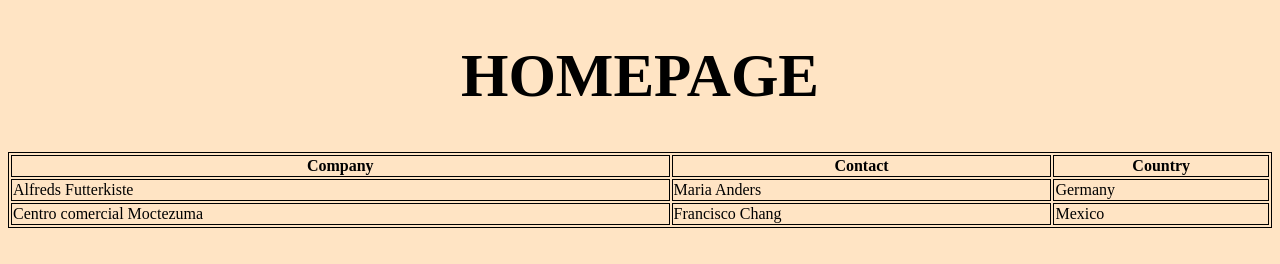
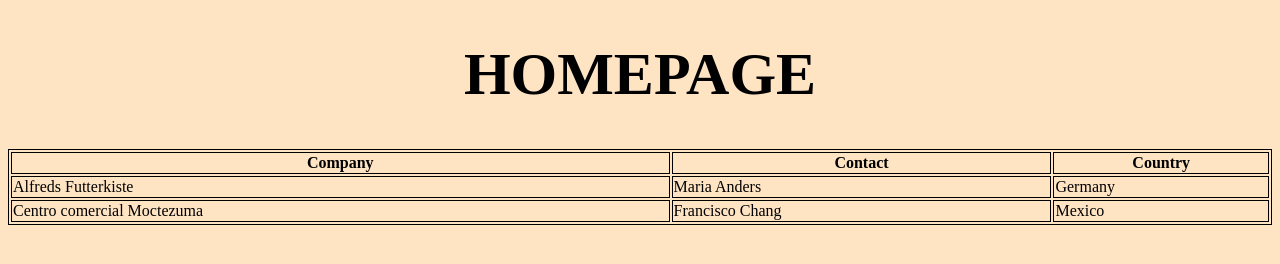
Before and after one commit to rubthira/repo3-assignment, a plain HTML site: page homepage.html in a window 1280 px wide. Drawn offline with Linux system fonts and the light colour scheme.

Commit message:
ubah fail homepage

```diff
--- a/homepage.html
+++ b/homepage.html
@@ -7,7 +7,7 @@
         }
         h1{
             text-align: center;
-            font-size: 61px;
+            font-size: 60px;
         }
         table, th, td {
             border:1px solid black;
```
